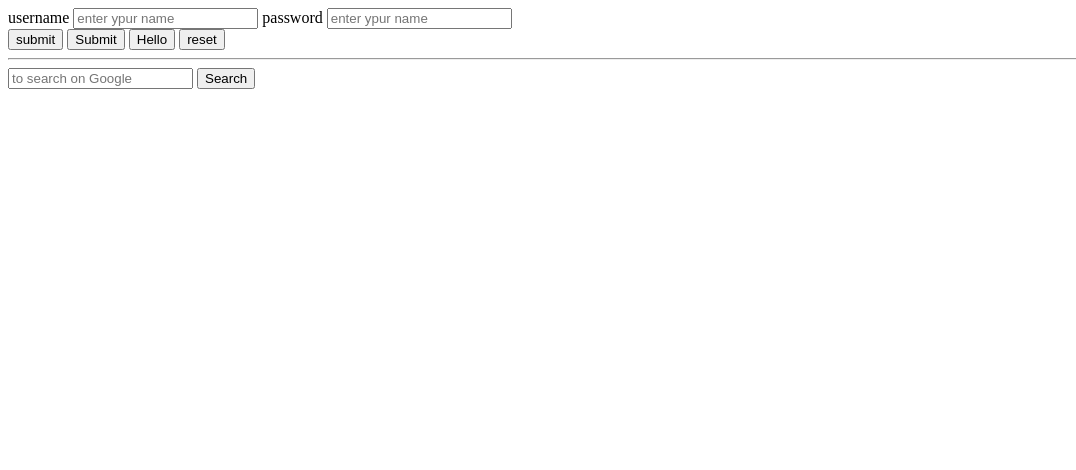
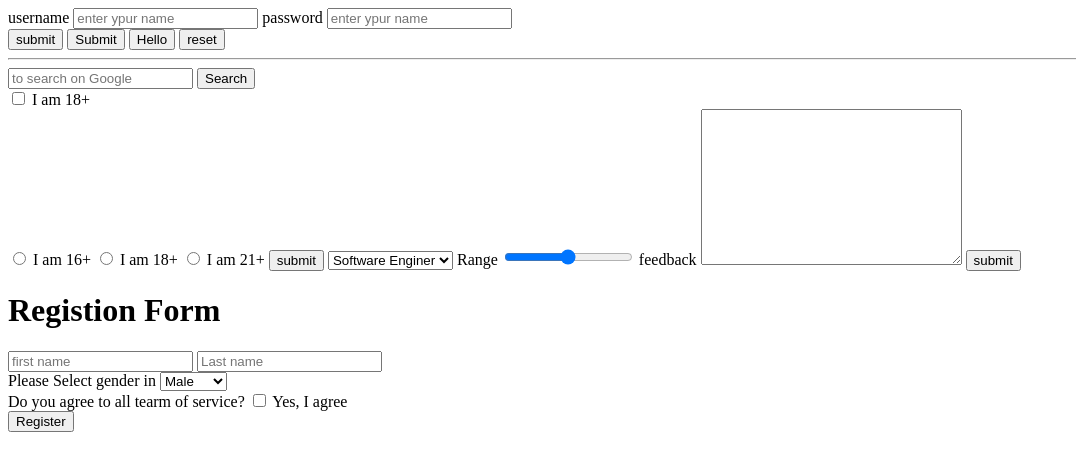
Before and after one commit to Sahul54/Delta4.0, a plain HTML site: page DAY3 Form in Html/index.html in a window 1280 px wide. Shown: the whole page, without its empty margins (0-1076 px from the left). Drawn offline with Linux system fonts and the light colour scheme.

Commit message:
Day3 complete

```diff
--- a/DAY3 Form in Html/index.html
+++ b/DAY3 Form in Html/index.html
@@ -47,13 +47,79 @@
   <input type="text" name="search_query">
   <button>Search</button>   to refer the new page -->
 
-
+</form>
   <!-- Pratice Question 8 -->
 
   <form action="https://www.google.com/search">
     <input type="text" name="q" placeholder="to search on Google">
     <button>Search</button>
   </form>
-</form>
+
+  <!-- Cheack box -->
+
+  <form action="">
+    <input type="checkbox" name="age" id="age"  >
+    <label for="age">I am 18+</label>
+  </form>
+
+  <!-- Ratio button -->
+
+  <form action="/server">
+    <input type="radio" name="age" id="age" value="16">
+    <label for="age">I am 16+</label>
+    <input type="radio" name="age" id="age" value="18">
+    <label for="age">I am 18+</label>
+    <input type="radio" name="age" id="age" value="21">
+    <label for="age">I am  21+</label>
+    <button>submit</button>
+
+
+     <!-- DropDown -->
+
+     <select name="Profession" id="Profession">
+      <option value=""></option>
+      <option value="Student">Student</option>
+      <option value="Student" selected>Software Enginer</option>
+     </select>
+      <label for="vol">Range</label>
+     <input type="range" id="vol" min="0" max="100" name="val">
+
+
+     <!-- textarea -->
+
+     <label for="feedback">feedback</label>
+     <textarea name="feedback" id="feedback" cols="30" rows="10"></textarea>
+
+     <button>submit</button>
+
+  </form>
+
+
+  <!-- Pratice question 9 -->
+
+  <form action="/server">
+
+    <caption>
+      <h1>Registion Form</h1>
+    </caption>
+    <div>
+    <input type="text" placeholder="first name">
+    <input type="text" placeholder="Last name">
+  </div>
+    <label for="gender">Please Select gender in</label>
+    <select name="gander" id="gander">
+      <option value="gander">Male</option>
+      <option value="gender">Female</option>
+    </select> <br>
+
+    Do you agree to all tearm of service?
+    <input type="checkbox" id="agree">
+    <label for="agree"> Yes, I agree</label> <br>
+    <button>Register</button>
+  </form>
+
+
+
+
 </body>
 </html>
```
